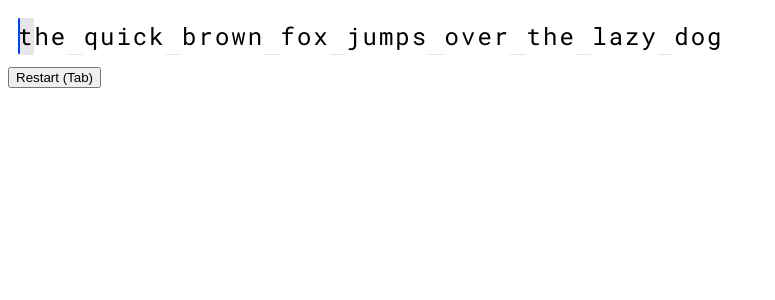
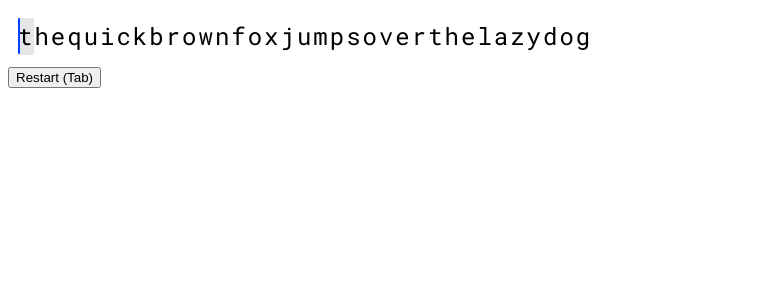
Before and after one commit to cursorweb/typing-warmup, a React (Create React App) app: page / in a window 1280 px wide. Shown: the top 300 px of the page, without its empty margins (0-775 px from the left). Built offline with nearby package versions, Linux system fonts and the light colour scheme.

Commit message:
extract logic (partially)

```diff
--- a/src/app/App.tsx
+++ b/src/app/App.tsx
@@ -1,27 +1,24 @@
 import { useEffect, useRef, useState } from "react";
 import "./App.css";
-import { CharTest } from "comp/testType/CharTest";
+import { CharTest, CharTestResult } from "comp/testType/CharTest";
 import { WordTest, WordTestResult } from "comp/testType/WordTest";
-import { TestCont } from "comp/testCont/TestCont";
+import { CharTestCont } from "comp/testCont/CharTestCont";
 
 export default function App() {
-    const chars = "the quick brown fox jumps over the lazy dog".split('');
+    // const chars = "the quick brown fox jumps over the lazy dog".split('');
+    const chars = "thequickbrownfoxjumpsoverthelazydog".split('');
 
     return (
         <>
-            <TestCont
+            <CharTestCont
                 genTest={(doneCallback) =>
-                    <WordTest chars={chars} onDone={doneCallback} key={Math.random()} />
+                    <CharTest chars={chars} onDone={doneCallback} key={Math.random()} />
                 }
-                genResult={(res: WordTestResult) =>
+                genResult={(res: CharTestResult) =>
                     <div>
-                        <div>{res.wpm.toFixed(2)} WPM</div>
+                        <div>{res.cpm} CPM ({res.cpm / 5} WPM)</div>
                         <div>{res.acc.toFixed(2)}% ACC</div>
-                        <div>{res.wpms.map(({ wpm, word }, i) => <div style={{ display: "inline-block", margin: "0 20px" }} key={i}>
-                            <div>{word}</div>
-                            <div>{wpm.toFixed(2)}</div>
-                        </div>)}</div>
-                        <div>{res.wrongWords.map((word, i) => <span key={i}>{word}{' '}</span>)}</div>
+                        <div>{res.wrongChars.map((c, i) => <span key={i}>{c}{' '}</span>)}</div>
                         {/* <button onClick={() => setTestState(<Word onDone={onDone} chars={res.wrongWords.join(" ").split("")} />)}>Redo Test</button> */}
                     </div>
                 }
--- /dev/null
+++ b/src/comp/testCont/CharTestCont.tsx
@@ -0,0 +1,39 @@
+import { CharTestResult } from "comp/testType/CharTest";
+import { useState, useRef, useEffect } from "react";
+import { TestCont } from "./TestCont";
+
+interface CharTestContProps {
+    /**
+     * Make sure this has `key={random}`
+     */
+    genTest(doneCallback: (res: CharTestResult) => void): React.JSX.Element;
+    genResult(result: CharTestResult, redoTest: (el: React.JSX.Element) => void): React.JSX.Element;
+}
+
+export function CharTestCont({ genTest, genResult }: CharTestContProps) {
+    const [render, setRender] = useState(genTest(doneCallback));
+    const [isTyping, setisTyping] = useState(true);
+
+    const restartButtonRef = useRef<HTMLButtonElement>(null);
+
+    useEffect(() => {
+        document.body.addEventListener("keydown", e => {
+            if (e.key == "Tab") {
+                restartButtonRef.current?.click();
+                e.preventDefault();
+            }
+        });
+    }, []);
+
+    function doneCallback(res: CharTestResult) {
+        setisTyping(false);
+        setRender(genResult(res, el => setRender(el)));
+    }
+
+    return (
+        <TestCont isTyping={isTyping} restart={() => {
+            setisTyping(true);
+            setRender(genTest(doneCallback));
+        }}>{render}</TestCont>
+    );
+}
--- a/src/comp/testCont/TestCont.tsx
+++ b/src/comp/testCont/TestCont.tsx
@@ -1,16 +1,41 @@
 import { useRef, useEffect, useState } from "react";
 import styles from "./TestCont.module.css";
 import React from "react";
+import { CharTestResult } from "comp/testType/CharTest";
+import { WordTestResult } from "comp/testType/WordTest";
 
-interface TestContProps<T> {
+
+export function TestCont({ restart, children, isTyping }: { restart: () => void, isTyping: boolean } & React.PropsWithChildren) {
+    const restartButtonRef = useRef<HTMLButtonElement>(null);
+
+    useEffect(() => {
+        document.body.addEventListener("keydown", e => {
+            if (e.key == "Tab") {
+                restartButtonRef.current?.click();
+                e.preventDefault();
+            }
+        });
+    }, []);
+
+    return (
+        <div>
+            {isTyping
+                ? <div className={styles.testCont}>{children}</div>
+                : children}
+            <button onClick={restart} ref={restartButtonRef}>Restart (Tab)</button>
+        </div>
+    );
+}
+
+interface WordTestContProps {
     /**
      * Make sure this has `key={random}`
      */
-    genTest(doneCallback: (res: T) => void): React.JSX.Element;
-    genResult(result: T, redoTest: (el: React.JSX.Element) => void): React.JSX.Element;
+    genTest(doneCallback: (res: WordTestResult) => void): React.JSX.Element;
+    genResult(result: WordTestResult, redoTest: (el: React.JSX.Element) => void): React.JSX.Element;
 }
 
-export function TestCont<T>({ genTest, genResult }: TestContProps<T>) {
+export function WordTestCont({ genTest, genResult }: WordTestContProps) {
     const [render, setRender] = useState(genTest(doneCallback));
     const [isTyping, setisTyping] = useState(true);
 
@@ -25,7 +50,7 @@ export function TestCont<T>({ genTest, genResult }: TestContProps<T>) {
         });
     }, []);
 
-    function doneCallback(res: T) {
+    function doneCallback(res: WordTestResult) {
         setisTyping(false);
         setRender(genResult(res, el => setRender(el)));
     }
--- a/src/comp/testType/CharTest.tsx
+++ b/src/comp/testType/CharTest.tsx
@@ -1,7 +1,7 @@
 import { Tynput } from "comp/tynput/Tynput";
 import { Char, SmoothCursor, calcCPM, useTest } from "./util";
 
-interface CharTestResult {
+export interface CharTestResult {
     cpm: number;
     acc: number;
     wrongChars: string[];
```
